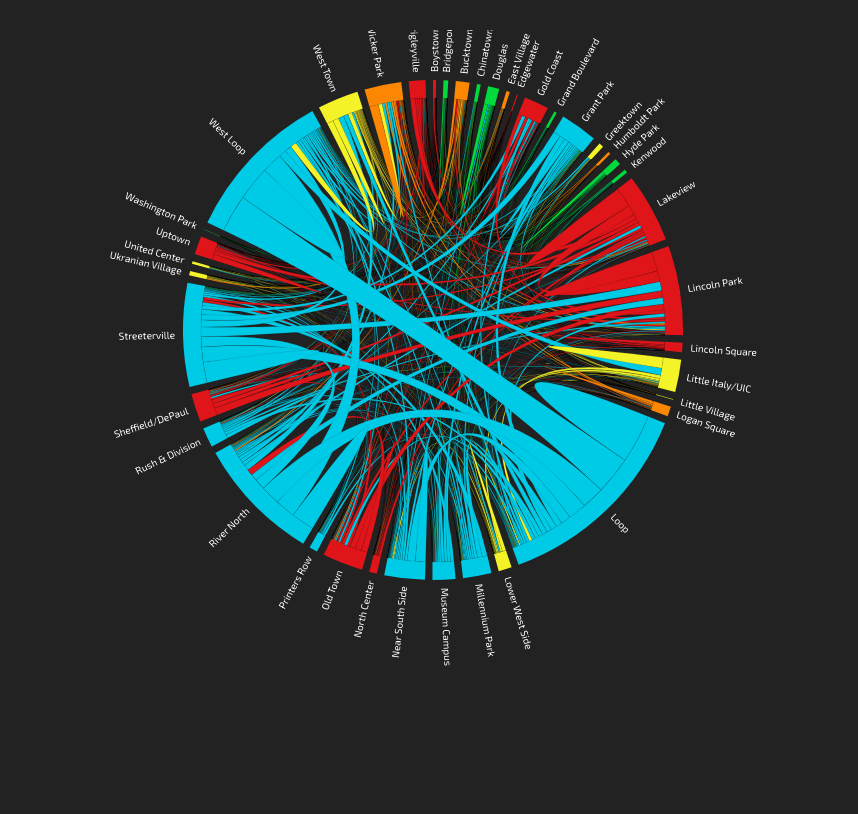
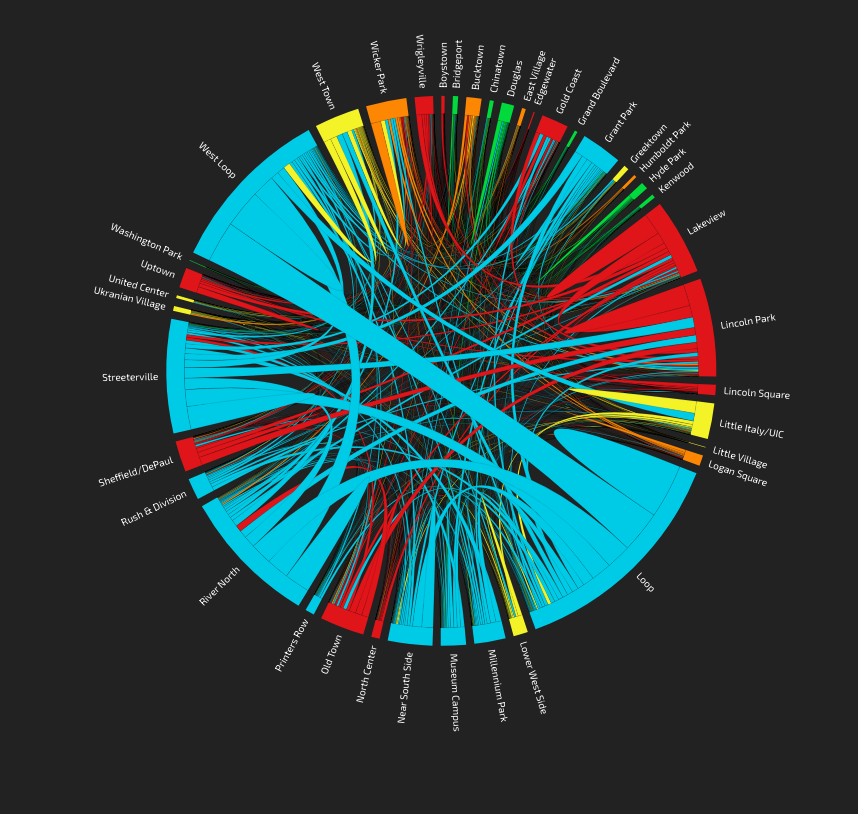
Before and after one commit to shaunjacobsen/divvy_spokes, a plain HTML site: page index.html in a window 1280 px wide. Shown: the full height of the page, 0-858 px from the left. Drawn offline with Linux system fonts and the light colour scheme; a web font is replaced by a local one.

Commit message:
centered diagram

```diff
--- a/css/style.css
+++ b/css/style.css
@@ -131,8 +131,7 @@ p {
 
 #chart_placeholder {
   text-align: center;
-  top: 10px;
-  margin: 20px 100px 20px 100px;
+  margin: 20px 20px 20px 0px;
   color:#fff;
   position: absolute;
   height: 100%;
--- a/index.html
+++ b/index.html
@@ -40,17 +40,17 @@
 
 <script>
 
-var width = 650,
-    height = 600,
-    outerRadius = Math.min(width, height) / 2 - 50,
-    innerRadius = outerRadius - 18;
-
 function numberWithCommas(x) {
     x = Math.floor(x);
     return x.toString().replace(/\B(?=(\d{3})+(?!\d))/g, ",");
 }
 
-var formatPercent = d3.format(".1%");
+var width = 650,
+    height = 600,
+    outerRadius = Math.min(width, height) / 2 - 25,
+    innerRadius = outerRadius - 18;
+
+var formatPercent = d3.format("%");
 
 var arc = d3.svg.arc()
     .innerRadius(innerRadius)
@@ -69,7 +69,7 @@ var svg = d3.select("#chart_placeholder").append("svg")
     .attr("height", height)
   .append("g")
     .attr("id", "circle")
-    .attr("transform", "translate(" + width / 2 + "," + height / 2 + ")");
+    .attr("transform", "translate(" + width / 1.5 + "," + height / 1.75 + ")");
 
 svg.append("circle")
     .attr("r", outerRadius);
@@ -100,7 +100,7 @@ d3.csv("data/neighborhoods.csv", function(neighborhoods) {
 
     var rootGroup = d3.layout.chord().groups()[0];
 
-    // Add a text label.
+    // Text label radiating outward from the group.
     var groupText = group.append("text");
 
    group.append("svg:text")
@@ -115,25 +115,6 @@ d3.csv("data/neighborhoods.csv", function(neighborhoods) {
             (d.angle > Math.PI ? "rotate(180)" : "");
         })
         .text(function(d, i) { return neighborhoods[i].name; });
-
-    /* Remove the labels that don't fit.
-    groupText.filter(function(d, i) { return groupPath[0][i].getTotalLength() / 2 - 16 < this.getComputedTextLength(); })
-        .remove();
-
-    /* Attempt to rotate text labels to 90 degrees.
-
-    groupText.append("textPath")
-        .each(function(d) { d.angle = (d.startAngle + d.endAngle) / 2; })
-        .attr("dy", ".35em")
-        .attr("text-anchor", function(d) { return d.angle > Math.PI ? "end" : null; })
-        .attr("transform", function(d) {
-          return "rotate(" + (d.angle * 180 / Math.PI - 90) + ")" +
-            "translate(" + (radius + 26) + ")" +
-            (d.angle > Math.PI ? "rotate(180)" : "");
-        })
-        .text(function(d) { return neighborhoods[d.name]; });
-
-        */
 
     // Add the chords.
     var chord = svg.selectAll(".chord")
```
